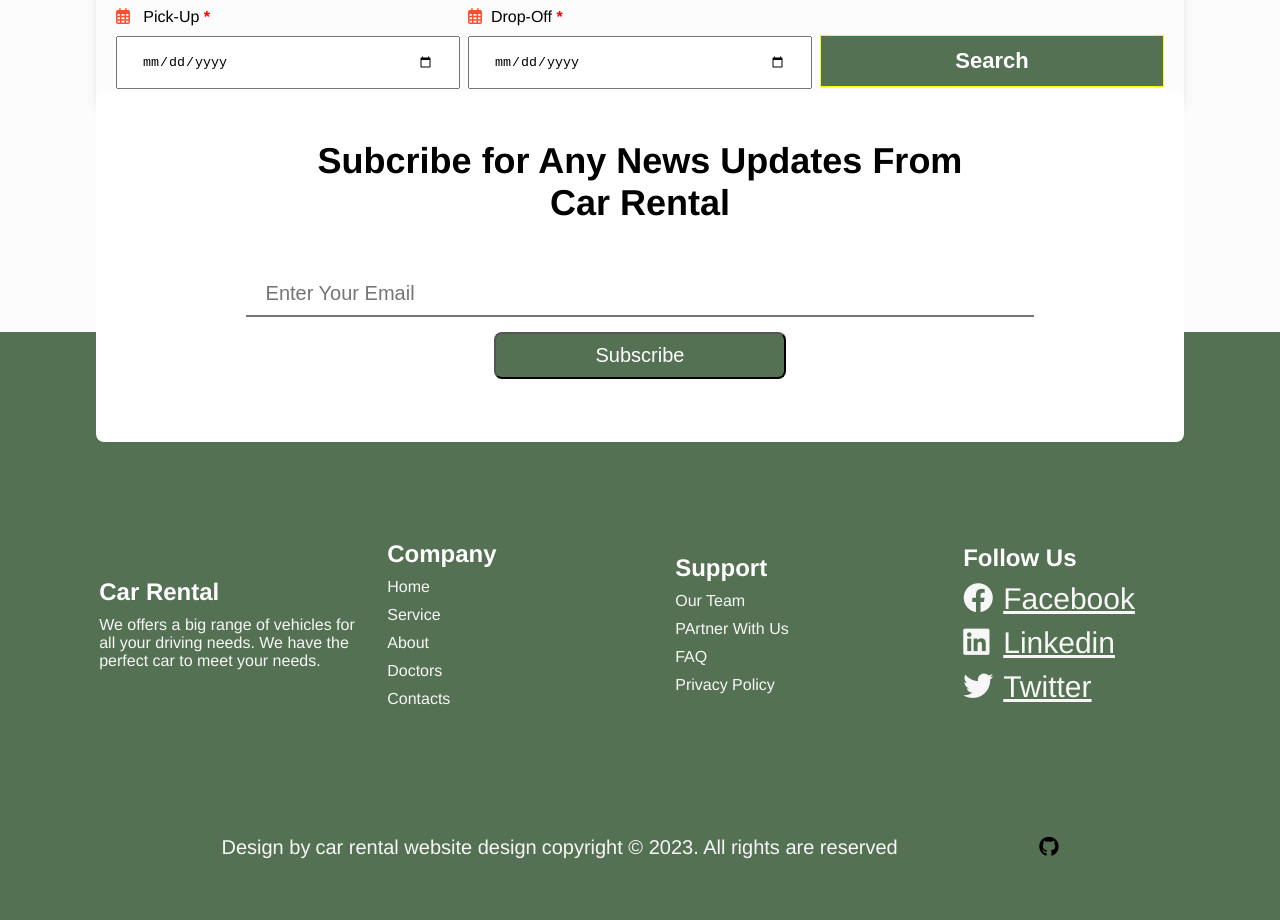
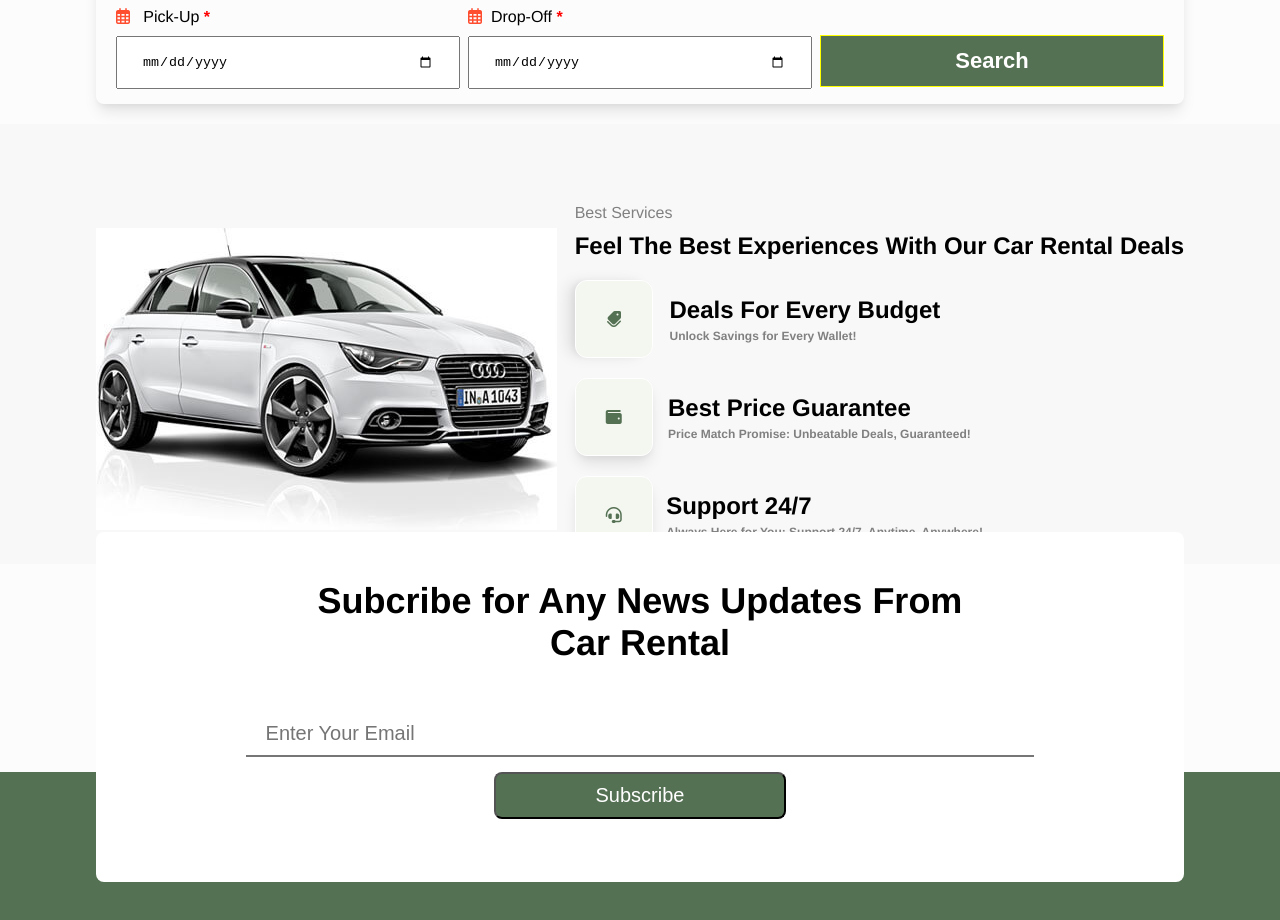
Before and after one commit to OngkyRinaldo/car-rental, a React (Vite) app: page / in a window 1280 px wide. Shown: the part 1160-2080 px from the top of the page. Built offline with nearby package versions, Linux system fonts and the light colour scheme.

Commit message:
added banner component at home page

```diff
--- /dev/null
+++ b/src/components/home/banner/Banner.jsx
@@ -0,0 +1,45 @@
+import './banner.scss';
+import Audi from './assets/img/audi.jpg';
+
+const Banner = () => {
+    return (
+        <section className='banner'>
+            <div className='banner-container'>
+                <img src={Audi} alt='audi,jpg' />
+                <div className='banner-desc'>
+                    <span>Best Services</span>
+                    <h2>Feel The Best Experiences With Our Car Rental Deals</h2>
+                    <div className='tag'>
+                        <i className='fa-sharp fa-solid fa-tags fa-rotate-90'></i>
+                        <p>
+                            Deals For Every Budget
+                            <span>Unlock Savings for Every Wallet!</span>
+                        </p>
+                    </div>
+                    <div className='wallet'>
+                        <i className='fa-solid fa-wallet'></i>
+                        <p>
+                            Best Price Guarantee
+                            <span>
+                                Price Match Promise: Unbeatable Deals,
+                                Guaranteed!
+                            </span>
+                        </p>
+                    </div>
+                    <div className='support'>
+                        <i className='fas fa-headset'></i>
+                        <p>
+                            Support 24/7
+                            <span>
+                                Always Here for You: Support 24/7, Anytime,
+                                Anywhere!
+                            </span>
+                        </p>
+                    </div>
+                </div>
+            </div>
+        </section>
+    );
+};
+
+export default Banner;
--- /dev/null
+++ b/src/components/home/banner/banner.scss
@@ -0,0 +1,160 @@
+$main: #557153;
+
+.banner {
+    width: 100%;
+
+    height: fit-content;
+    padding-top: 5rem;
+    padding-bottom: 10px;
+    background-color: #f8f8f8;
+
+    .banner-container {
+        width: 85%;
+        margin: 0 auto;
+        display: flex;
+        flex-wrap: wrap;
+        gap: 5px;
+        justify-content: space-between;
+        align-items: center;
+
+        .banner-desc {
+            span {
+                color: #808080;
+            }
+
+            h2 {
+                margin: 10px 0;
+                font-size: 24px;
+            }
+
+            .tag {
+                margin-top: 20px;
+                display: flex;
+                flex-wrap: wrap;
+                justify-content: space-between;
+                align-items: center;
+                width: 60%;
+
+                i {
+                    box-shadow: 0 10px 15px -3px rgba(0, 0, 0, 0.1),
+                        0 4px 6px -2px rgba(0, 0, 0, 0.05);
+                    color: $main;
+                    padding: 30px;
+                    background-color: #f3f7f0;
+                    border: 1px solid white;
+                    border-radius: 0.75rem;
+                }
+
+                p {
+                    font-size: 24px;
+                    font-weight: bold;
+                }
+
+                span {
+                    margin-top: 5px;
+                    display: block;
+                    font-size: 12px;
+                }
+            }
+
+            .wallet {
+                margin-top: 20px;
+                display: flex;
+                flex-wrap: wrap;
+                justify-content: space-between;
+                align-items: center;
+                width: 65%;
+
+                i {
+                    box-shadow: 0 10px 15px -3px rgba(0, 0, 0, 0.1),
+                        0 4px 6px -2px rgba(0, 0, 0, 0.05);
+                    color: $main;
+                    padding: 30px;
+                    background-color: #f3f7f0;
+                    border: 1px solid white;
+                    border-radius: 0.75rem;
+                }
+
+                p {
+                    font-size: 24px;
+                    font-weight: bold;
+                }
+
+                span {
+                    margin-top: 5px;
+                    display: block;
+                    font-size: 12px;
+                }
+            }
+
+            .support {
+                margin-top: 20px;
+                display: flex;
+                flex-wrap: wrap;
+                justify-content: space-between;
+                align-items: center;
+                width: 67%;
+
+                i {
+                    box-shadow: 0 10px 15px -3px rgba(0, 0, 0, 0.1),
+                        0 4px 6px -2px rgba(0, 0, 0, 0.05);
+                    color: $main;
+                    padding: 30px;
+                    background-color: #f3f7f0;
+                    border: 1px solid white;
+                    border-radius: 0.75rem;
+                }
+
+                p {
+                    font-size: 24px;
+                    font-weight: bold;
+                }
+
+                span {
+                    margin-top: 5px;
+                    display: block;
+                    font-size: 12px;
+                }
+            }
+        }
+    }
+}
+
+@media only screen and (min-width: 320px) and (max-width: 1114px) {
+    .banner {
+        .banner-container {
+            display: block;
+
+            img {
+                width: 85%;
+                object-fit: cover;
+                margin: 0 auto;
+                display: block;
+            }
+
+            .banner-desc {
+                h2 {
+                    font-size: 18px;
+                }
+
+                .tag,
+                .wallet,
+                .support {
+                    display: block;
+                    width: 100%;
+
+                    i {
+                        padding: 15px;
+                        margin: 0 auto;
+                        margin-bottom: 10px;
+                    }
+
+                    p {
+                        font-size: 20px;
+                        font-weight: bold;
+                    }
+                }
+            }
+        }
+    }
+}
--- a/src/pages/Home.jsx
+++ b/src/pages/Home.jsx
@@ -1,4 +1,5 @@
-import Booking from '../components/home/book/Booking';
+import Banner from '../components/home/banner/Banner';
+import Booking from '../components/home/booking/Booking';
 import Hero from '../components/home/hero/Hero';
 
 const Home = () => {
@@ -6,6 +7,7 @@ const Home = () => {
         <main>
             <Hero />
             <Booking />
+            <Banner />
         </main>
     );
 };
```
Also changed, not shown: src/components/home/banner/assets/img/audi.jpg (added), src/components/home/booking/Booking.jsx (renamed from src/components/home/book/Booking.jsx), src/components/home/booking/book.scss (renamed from src/components/home/book/book.scss).
